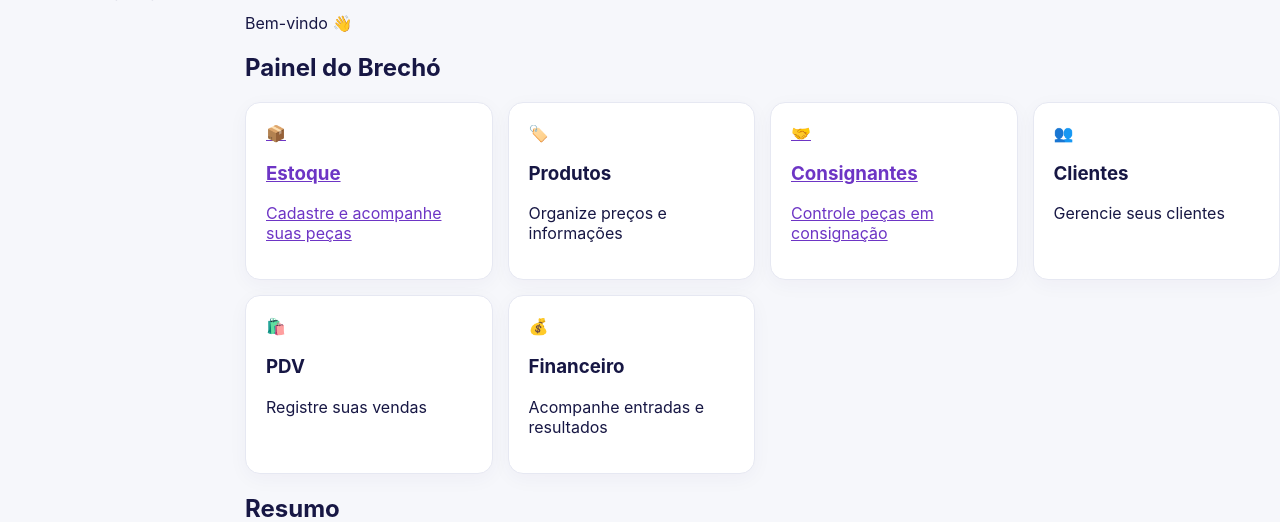
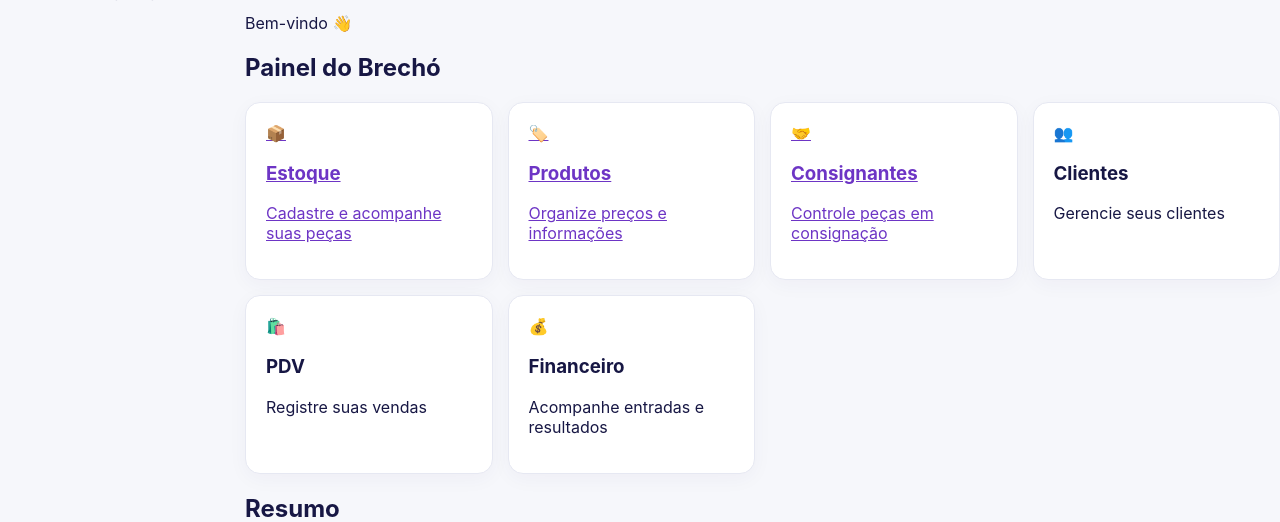
Before and after one commit to jhebrecho/brechopro, a FastAPI app: page / in a window 1280 px wide. Shown: the part 79-601 px from the top of the page. Run offline with FastAPI, Linux system fonts and the light colour scheme; the visitor is signed in with stand-in values (Sample User, id 1); data comes from the database, SQL or seed files in the repository; data that the repository does not hold is empty.

Commit message:
Update dashboard.html

```diff
--- a/templates/dashboard.html
+++ b/templates/dashboard.html
@@ -36,13 +36,13 @@
                     </div>
                 </a>
 
-                <div class="card">
+                <a href="/estoque" class="card">
                     <span>🏷️</span>
                     <div>
                         <h3>Produtos</h3>
                         <p>Organize preços e informações</p>
                     </div>
-                </div>
+                </a>
 
                 <a href="/estoque" class="card">
                     <span>🤝</span>
```
